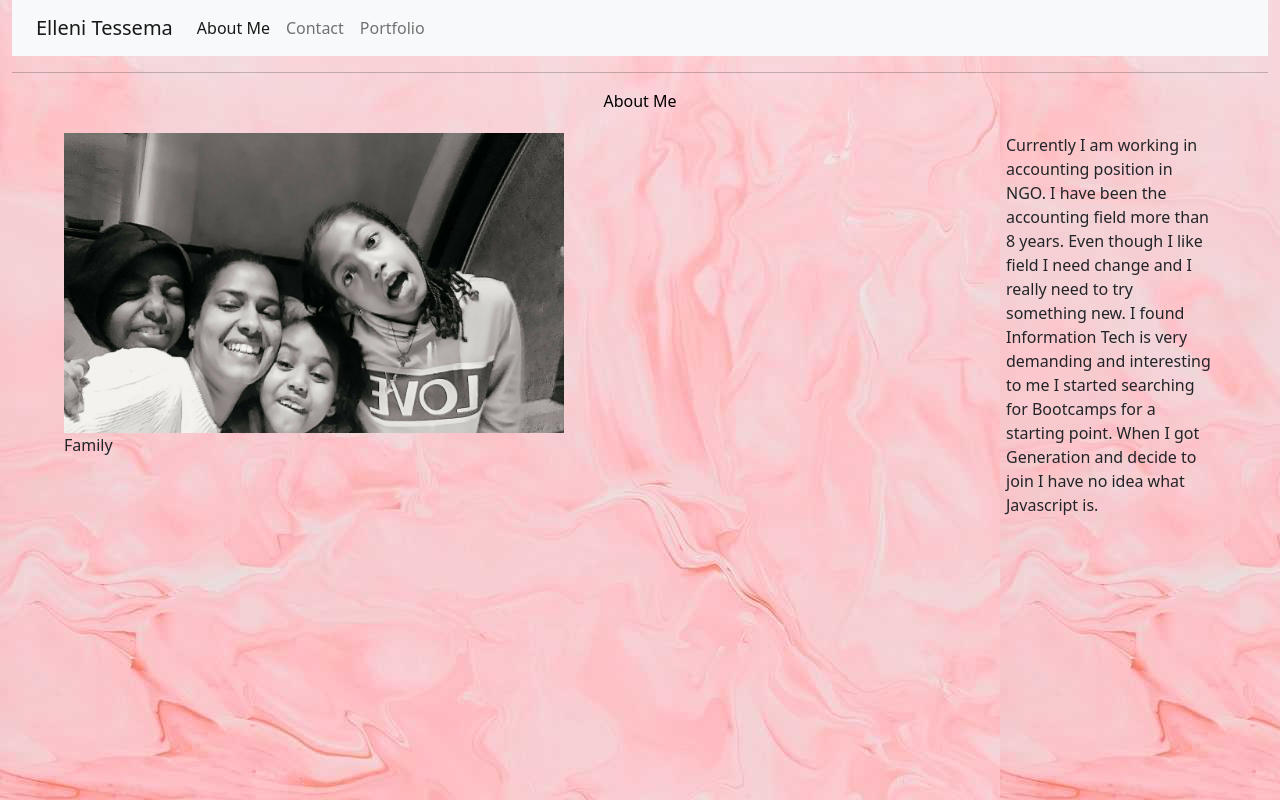
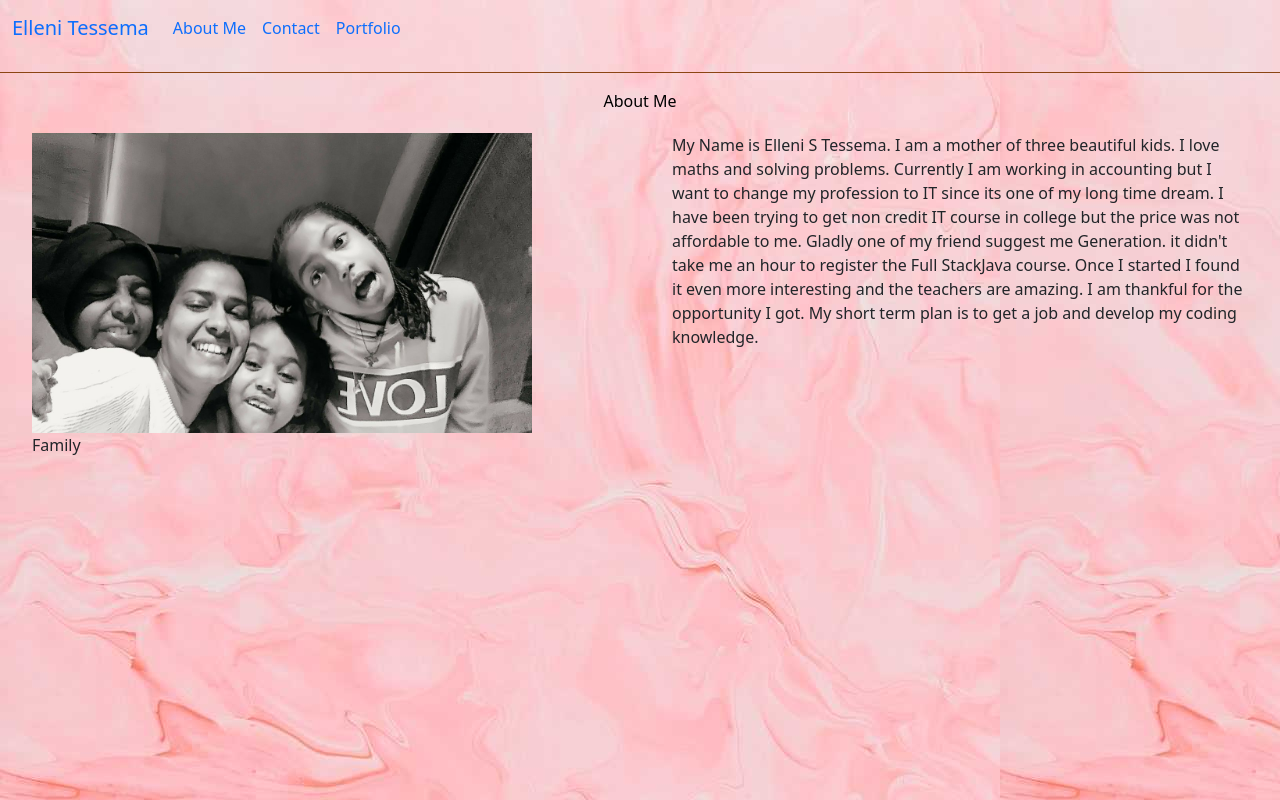
Before and after one commit to ellenisheleme/Portfolio, a plain HTML site: page index.html in a window 1280 px wide. Drawn offline with nearby package versions, Linux system fonts and the light colour scheme.

Commit message:
update the page

```diff
--- a/Contact.html
+++ b/Contact.html
@@ -76,7 +76,8 @@
 
 
 
+      <script type= "module"  src = "./style.js"></script>
+    <script src="https://cdn.jsdelivr.net/npm/bootstrap@5.1.3/dist/js/bootstrap.bundle.min.js" integrity="sha384-ka7Sk0Gln4gmtz2MlQnikT1wXgYsOg+OMhuP+IlRH9sENBO0LRn5q+8nbTov4+1p" crossorigin="anonymous"></script>
 
-    <script src="https://cdn.jsdelivr.net/npm/bootstrap@5.1.3/dist/js/bootstrap.bundle.min.js" integrity="sha384-ka7Sk0Gln4gmtz2MlQnikT1wXgYsOg+OMhuP+IlRH9sENBO0LRn5q+8nbTov4+1p" crossorigin="anonymous"></script>
-</body>
+  </body>
 </html>
--- a/index.html
+++ b/index.html
@@ -17,7 +17,7 @@
         <div class="row">
             <!-- You can have 12 cols in a row -->
             <div class="col">
-              <nav class="navbar navbar-expand-lg navbar-light bg-light">
+              <nav class="navbar navbar-expand-lg " style="background-color:rgba(23, 26, 25, 0.651) >
                     <div class="container-fluid" >
                       <a class="navbar-brand" href="#">Elleni Tessema</a>
                       <button class="navbar-toggler" type="button" data-bs-toggle="collapse" data-bs-target="#navbarNavAltMarkup" aria-controls="navbarNavAltMarkup" aria-expanded="false" aria-label="Toggle navigation">
@@ -36,7 +36,7 @@
                   </nav>
         </div>
     </div>
-    <hr>
+    <hr style="opacity: 50; color: saddlebrown;">
 
             <!-- end of nav component -->
     <div class="container-fluid">
@@ -50,24 +50,27 @@
             <div class="row justify-content-between">
 
             <div class="col-5">
-              <div class="image-container" style= "margin :20px 40px" >
+              <div class="image-container" style= "margin :20px 20px 30px" >
               <img src="./image/Family Time.jpg" width="500" height="300" >
               <figcaption>Family</figcaption>
              </div>
               </div>
 
-            <div class="col-sm-3 text-wrap">
+            <div class="col-sm-6 text-wrap">
 
-                <p class="p-container" style="margin:20px 40px" >Currently I am working in accounting position in NGO. I have been the accounting field more than 8 years.
-                 Even though I like field I need change and I really need to try something new. I found Information Tech is
-                 very demanding and interesting to me I started searching for Bootcamps for a starting point.  When I got
-                 Generation and decide to join I have no idea what Javascript is. </p>
+                <p class="p-container" style="margin:20px " >
+                My Name is Elleni S Tessema.  I am a mother of three beautiful kids.  I love maths and solving problems.  Currently I am working in accounting but I want to change my profession to IT since its one of
+              my long time dream.  I have been trying to get non credit IT course in college but the price was not affordable to me.  Gladly one of my friend suggest me Generation.  it didn't take me  an hour to register the Full StackJava course. Once I started I found it even more interesting and the
+            teachers are amazing.  I am thankful for the opportunity I got.
+
+          My short term plan is to get a job and develop my coding knowledge.  </p>
             </div>
       </div>
     </div>
 
 
+    <script  scr="./style.js"></script>
+    <script src="https://cdn.jsdelivr.net/npm/bootstrap@5.1.3/dist/js/bootstrap.bundle.min.js" integrity="sha384-ka7Sk0Gln4gmtz2MlQnikT1wXgYsOg+OMhuP+IlRH9sENBO0LRn5q+8nbTov4+1p" crossorigin="anonymous"></script>
 
-    <script src="https://cdn.jsdelivr.net/npm/bootstrap@5.1.3/dist/js/bootstrap.bundle.min.js" integrity="sha384-ka7Sk0Gln4gmtz2MlQnikT1wXgYsOg+OMhuP+IlRH9sENBO0LRn5q+8nbTov4+1p" crossorigin="anonymous"></script>
 </body>
 </html>
```
Also changed, not shown: Portfolio.html (+34 -0 lines), style.js (added, +11 -0 lines).
